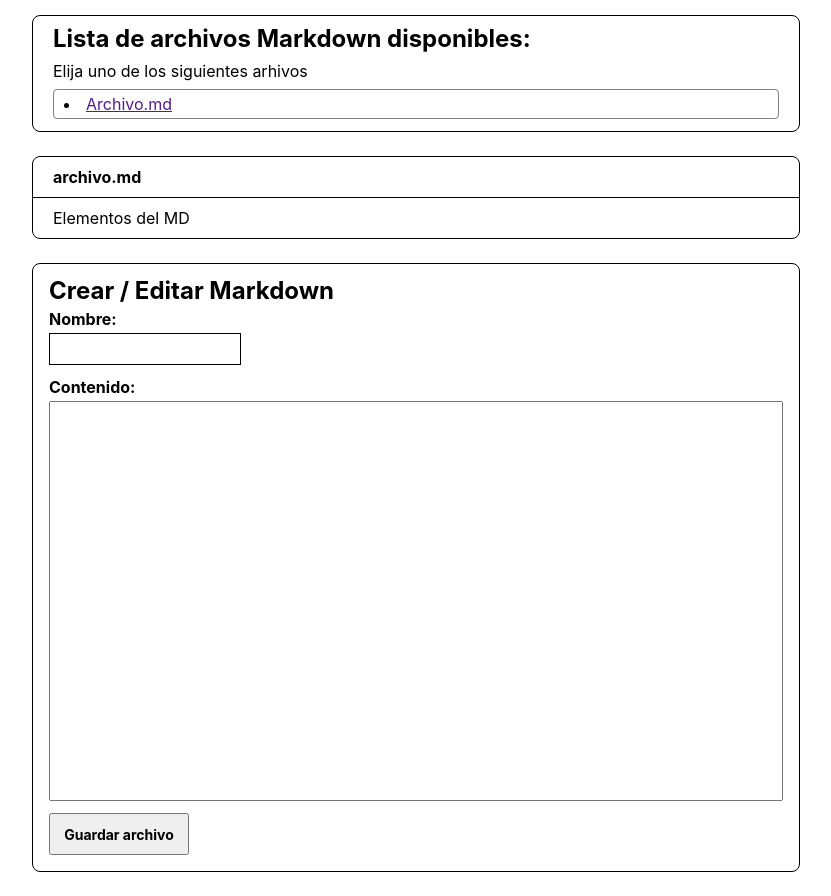
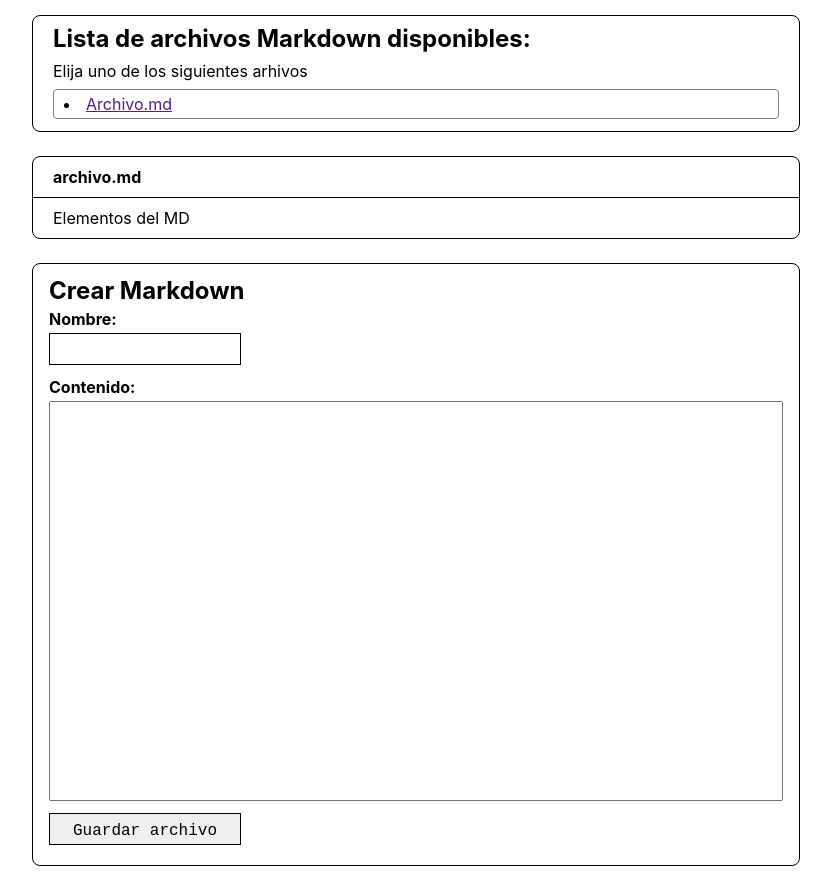
Before and after one commit to JoaquinQFox/lab04-pweb2, a website: page pub/index.html in a window 1280 px wide. Shown: the part 98-994 px from the top of the page, without its empty margins (224-1055 px from the left). Drawn offline with Linux system fonts and the light colour scheme; no server answers.

Commit message:
| index.html |: Correción en función del creador de archivos y en el form

```diff
--- a/pub/index.html
+++ b/pub/index.html
@@ -29,7 +29,7 @@
         </section>
 
         <section id="crearMd">
-            <h2>Crear / Editar Markdown</h2>
+            <h2>Crear Markdown</h2>
             <form id="formEditarMd">
                 <div class="formDiv">
                     <label for="nombreArchivoMd">Nombre:</label>
@@ -40,7 +40,7 @@
                     <textarea id="textoMd" spellcheck="false"></textarea>
                 </div>
                 <div class="formDiv">
-                    <button type="submit">Guardar archivo</button>
+                    <input type="submit" id="guardarArchivo" value="Guardar archivo">
                 </div>
             </form>
         </section>
```
